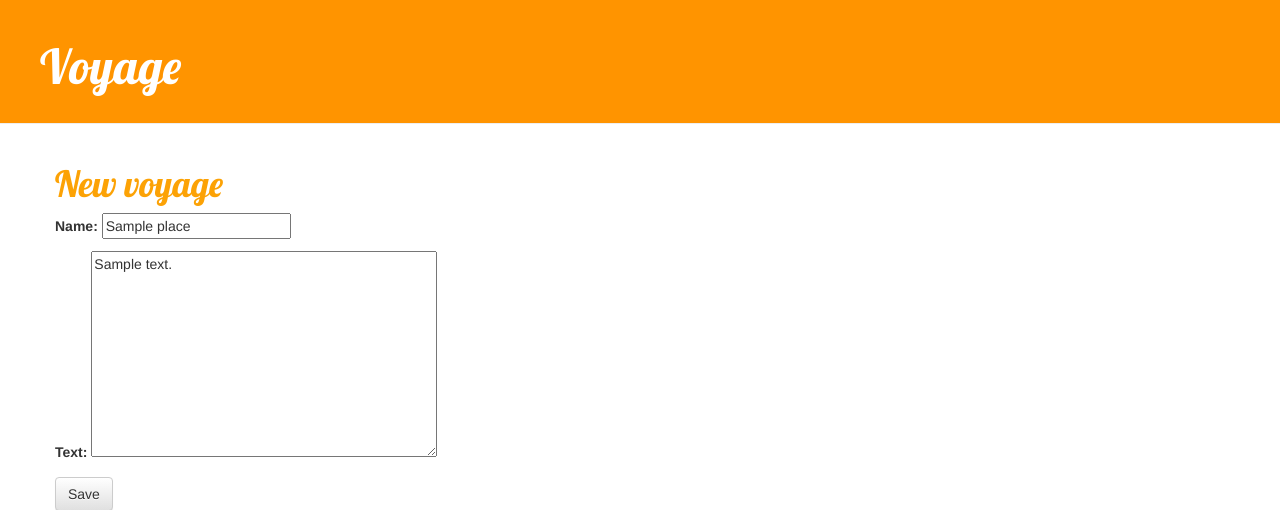
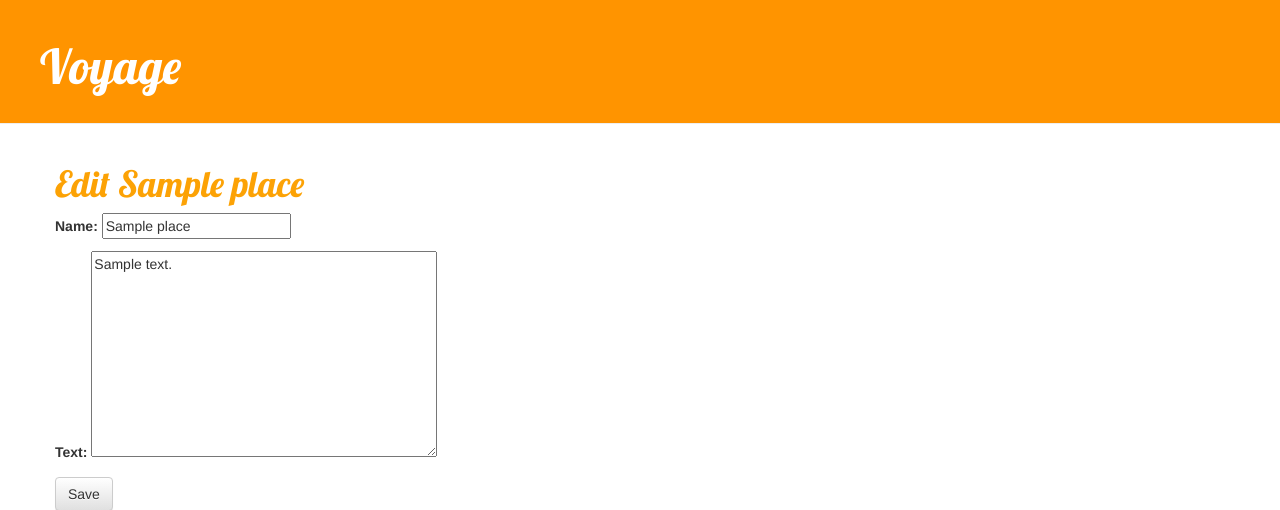
Before and after one commit to anithaly/Voyage, a Django app: page /voyage/1/edit in a window 1280 px wide. Shown: the top 510 px of the page. Run offline with Django 3.2, Linux system fonts and the light colour scheme; tables that the repository leaves empty hold one stand-in row (values such as "Sample post"); some libraries are stand-ins or nearby versions.

Commit message:
publish voyage

```diff
--- a/voyage/templates/voyage/base.html
+++ b/voyage/templates/voyage/base.html
@@ -11,8 +11,10 @@
         <link rel="stylesheet" href="{% static 'css/voyage.css' %}">
     </head>
     <body>
-        <div class="page-header voyages">
-            <h1><a href="">Voyage</a></h1>
+        <div class="page-header">
+            <h1>
+                <a href="{% url 'voyage.views.voyage_list' %}">Voyage</a>
+            </h1>
         </div>
 
         <div class="content container">
--- a/voyage/templates/voyage/voyage_detail.html
+++ b/voyage/templates/voyage/voyage_detail.html
@@ -4,12 +4,14 @@
     <a class="btn btn-default" href="{% url 'voyage_edit' pk=place.pk %}"><span class="glyphicon glyphicon-pencil"></span></a>
 
     <div class="voyages place">
+        <h1>{{ place.name }}</h1>
         {% if place.published_date %}
             <p class="date">
                 {{ place.published_date }}
             </p>
+        {% else %}
+            <a class="btn btn-default" href="{% url 'voyage.views.voyage_publish' pk=place.pk %}">Publish</a>
         {% endif %}
-        <h1>{{ place.name }}</h1>
         <p>{{ place.text|linebreaks }}</p>
     </div>
 {% endblock %}
--- a/voyage/templates/voyage/voyage_edit.html
+++ b/voyage/templates/voyage/voyage_form.html
@@ -1,7 +1,13 @@
 {% extends 'voyage/base.html' %}
 
 {% block content %}
-    <h1>New voyage</h1>
+    <h1>
+        {% if place %}
+            Edit {{ place }}
+        {% else %}
+            New voyage
+        {% endif %}
+    </h1>
     <form method="POST" class="post-form">{% csrf_token %}
         {{ form.as_p }}
         <button type="submit" class="save btn btn-default">Save</button>
--- a/voyage/urls.py
+++ b/voyage/urls.py
@@ -1,9 +1,12 @@
 from django.conf.urls import patterns, include, url
 from . import views
 
+#voyage/
 urlpatterns = patterns('',
     url(r'^$', views.voyage_list),
-    url(r'^(?P<pk>[0-9]+)/$', views.voyage_detail),
+    url(r'^(?P<pk>[0-9]+)/$', views.voyage_detail, name='voyage_list'),
     url(r'^new$', views.voyage_new, name='voyage_new'),
     url(r'^(?P<pk>[0-9]+)/edit$', views.voyage_edit, name='voyage_edit'),
+    url(r'^(?P<pk>[0-9]+)/publish$', views.voyage_publish, name='voyage_publish'),
+    url(r'^drafts$', views.voyage_draft_list, name='voyage_draft_list'),
 )
--- a/voyage/views.py
+++ b/voyage/views.py
@@ -24,7 +24,7 @@ def voyage_new(request):
             return redirect('voyage.views.voyage_detail', pk=place.pk)
     else:
         form = PlaceForm()
-    return render(request, 'voyage/voyage_edit.html', {'form': form})
+    return render(request, 'voyage/voyage_form.html', {'form': form})
 
 def voyage_edit(request, pk):
     place = get_object_or_404(Place, pk=pk)
@@ -37,4 +37,13 @@ def voyage_edit(request, pk):
             return redirect('voyage.views.voyage_detail', pk=place.pk)
     else:
         form = PlaceForm(instance=place)
-    return render(request, 'voyage/voyage_edit.html', {'form': form})
+    return render(request, 'voyage/voyage_form.html', {'form': form, 'place': place})
+
+def voyage_publish(request, pk):
+    place = get_object_or_404(Place, pk=pk)
+    place.publish()
+    return redirect('voyage.views.voyage_detail', pk=pk)
+
+def voyage_draft_list(request):
+    place = Place.objects.filter(published_date__isnull=True).order_by('created_date')
+    return render(request, 'voyage/voyage_draft_list.html', {'places': places})
```
Also changed, not shown: voyage/templates/voyage/voyage_draft_list.html (added, +11 -0 lines).
